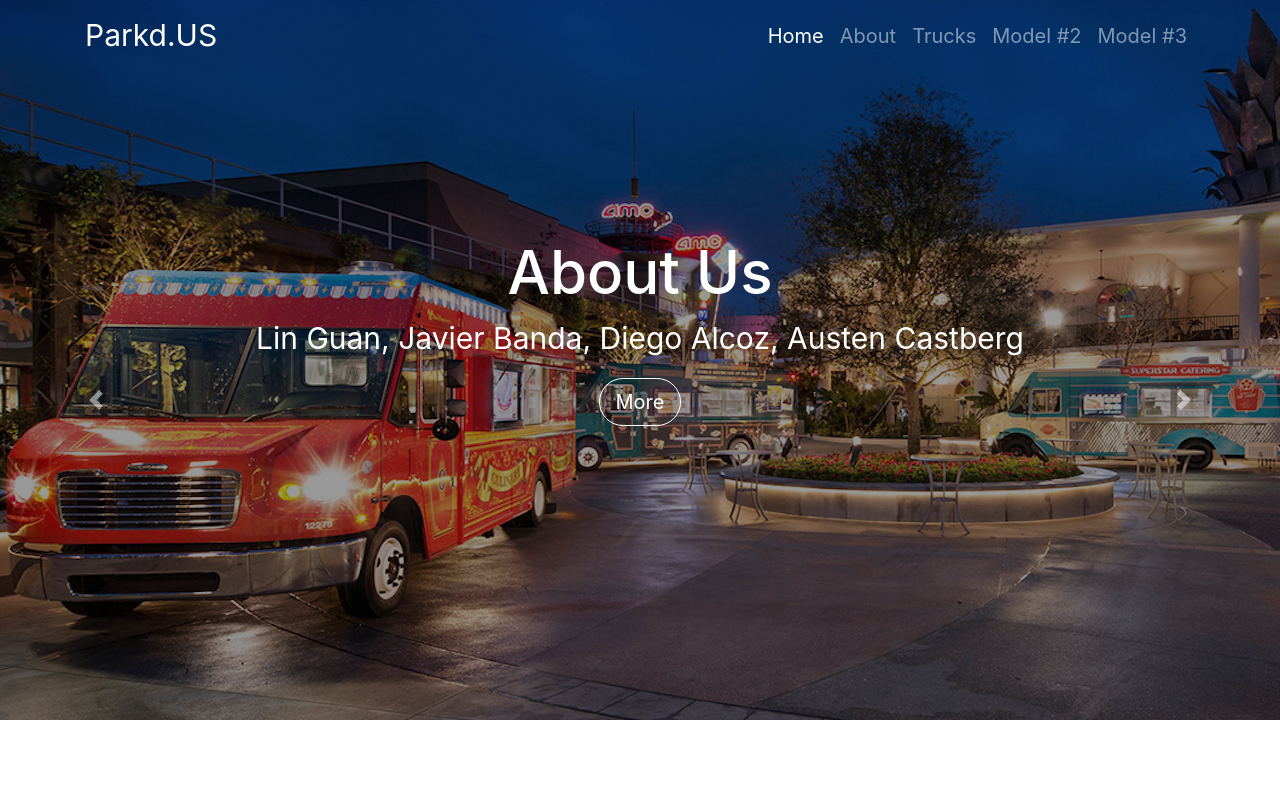
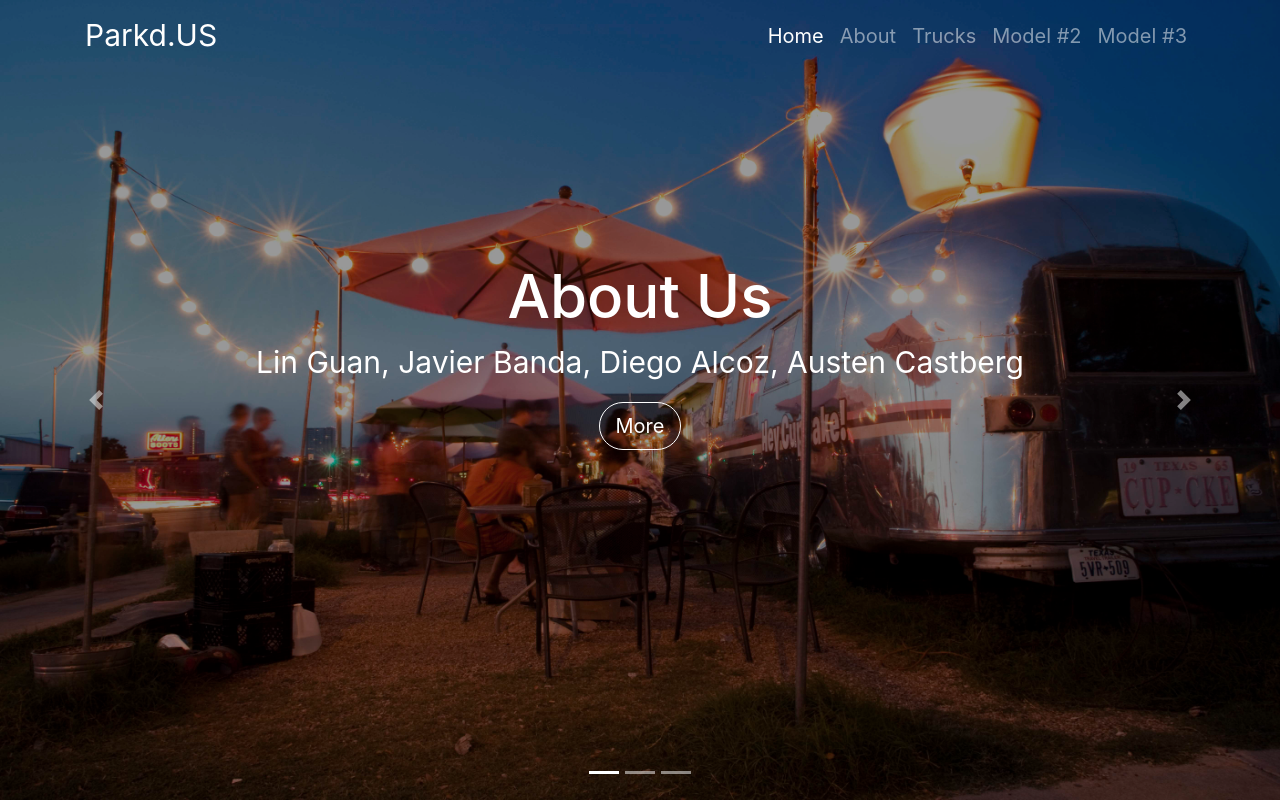
Before and after one commit to colin19/Parkd, a Flask app: page / in a window 1280 px wide. Run offline with Flask 2, Linux system fonts and the light colour scheme; some libraries are stand-ins or nearby versions.

Commit message:
splash full screen

```diff
--- a/static/css/splash.css
+++ b/static/css/splash.css
@@ -38,9 +38,14 @@
     height: 100%;
 }
 
+.body, .header, .carousel-inner, .carousel-item{
+    width: 100%;
+    height: 100%;
+}
+
 .carousel-item>img {
     width: 100%;
-    height: auto;
+    height: 100%;
     -webkit-filter: grayscale(10%) brightness(60%);
 }
 
--- a/static/css/trucks.css
+++ b/static/css/trucks.css
@@ -76,17 +76,18 @@
 .shadowCard {
     box-shadow: 0 4px 8px 0 rgba(0, 0, 0, 0.2), 0 6px 20px 0 rgba(0, 0, 0, 0.19);
     border-radius: 10px;
-    width: 90%;
+    width: 96%;
 }
 
 .shadowImg {
     box-shadow: 0 4px 8px 0 rgba(0, 0, 0, 0.2), 0 6px 20px 0 rgba(0, 0, 0, 0.19);
-    width: 120%;
+    width: 100%;
     border-radius: 8px;
 }
 
 .truckCardTitle{
     text-align: center;
+    font-family: "Verdana";
 }
 
 .truckCardText{
--- a/templates/index.html
+++ b/templates/index.html
@@ -63,7 +63,8 @@
 
             <div class="carousel-inner" role="listbox">
                 <div class="carousel-item active">
-                    <img class="d-block img-fluid" src="{{ url_for('static', filename='img/splash/trucks.jpg') }}"  alt="First slide">
+                    <!-- <img class="d-block img-fluid" src="{{ url_for('static', filename='img/splash/trucks.jpg') }}"  alt="First slide">-->
+                    <img class="d-block img-fluid" src="../static/img/splash/food-trucks-1.jpg"  alt="First slide">
 
                     <div class="container">
                         <div class="caption carousel-caption">
```
